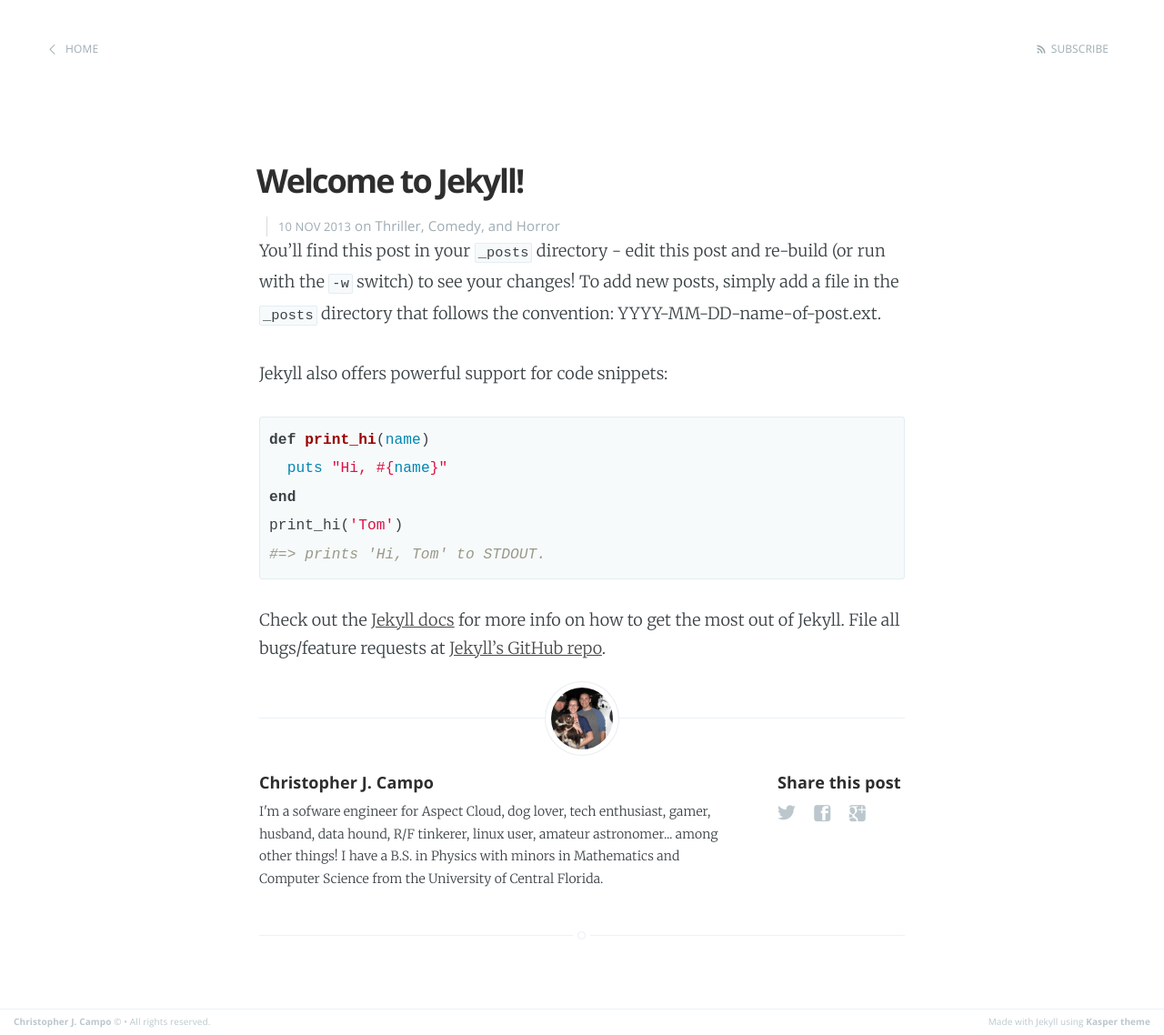
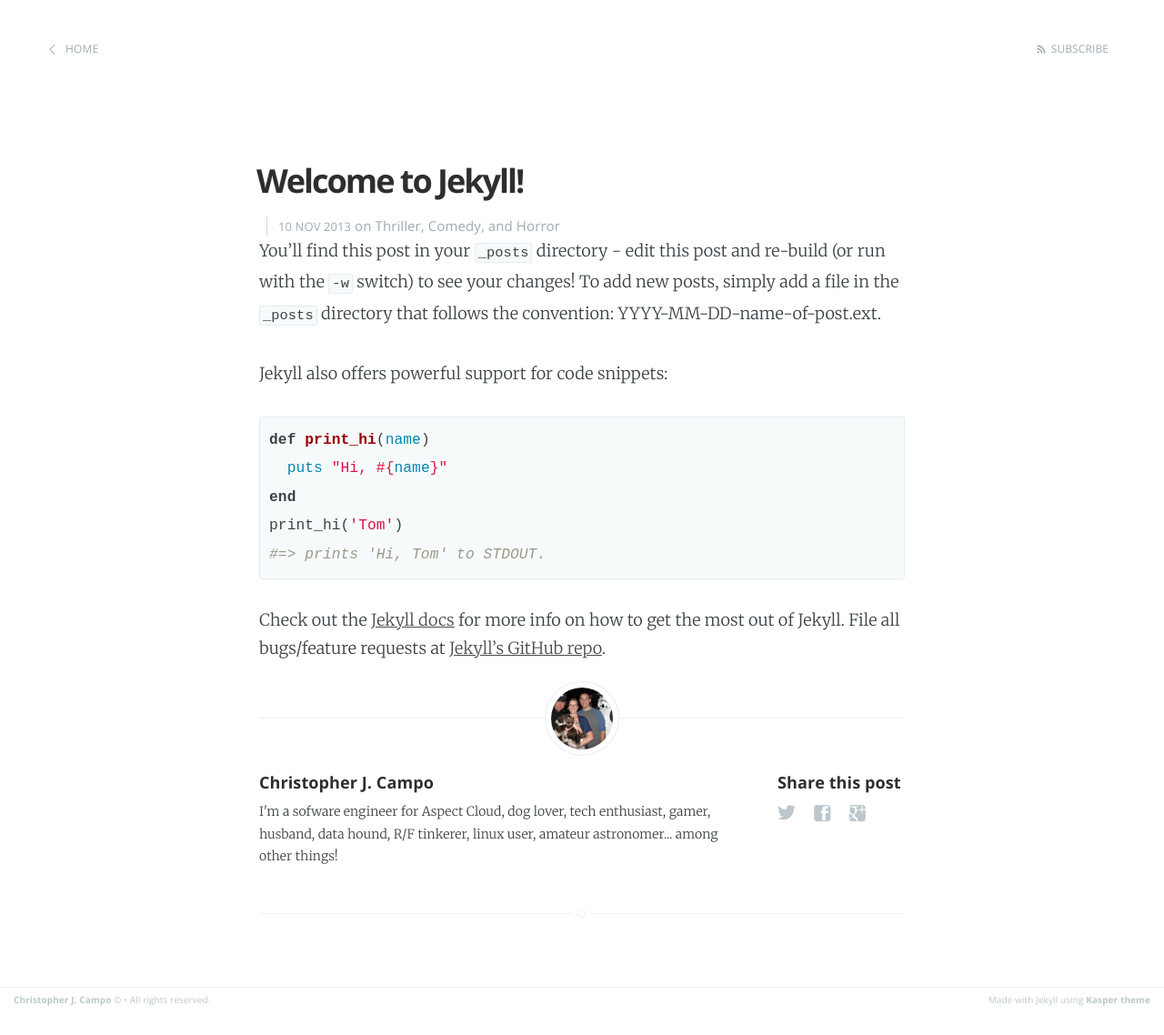
Before and after one commit to ccampo133/ccampo133.github.io, a Jekyll site: the page built from _posts/2013-11-10-welcome-to-jekyll.markdown, in a window 1280 px wide. Shown: the whole page at 91% size. Built offline with Jekyll 4.4.1, drawn with Linux system fonts in a browser that asks for light colours; Markdown is read by kramdown in place of the engine named in the settings; after the commit the page ends 1113 px from its top, so only the background shows below that.

Commit message:
Simplified bio

```diff
--- a/_layouts/post.html
+++ b/_layouts/post.html
@@ -73,8 +73,7 @@ post_class: post-template
                     <!-- Author Bio -->
                     <p>
                         I'm a sofware engineer for Aspect Cloud, dog lover, tech enthusiast, gamer, husband, data hound,
-                        R/F tinkerer, linux user, amateur astronomer... among other things! I have a B.S. in Physics
-                        with minors in Mathematics and Computer Science from the University of Central Florida.
+                        R/F tinkerer, linux user, amateur astronomer... among other things!
                     </p>
                 </section>
             {% endif %}
```
